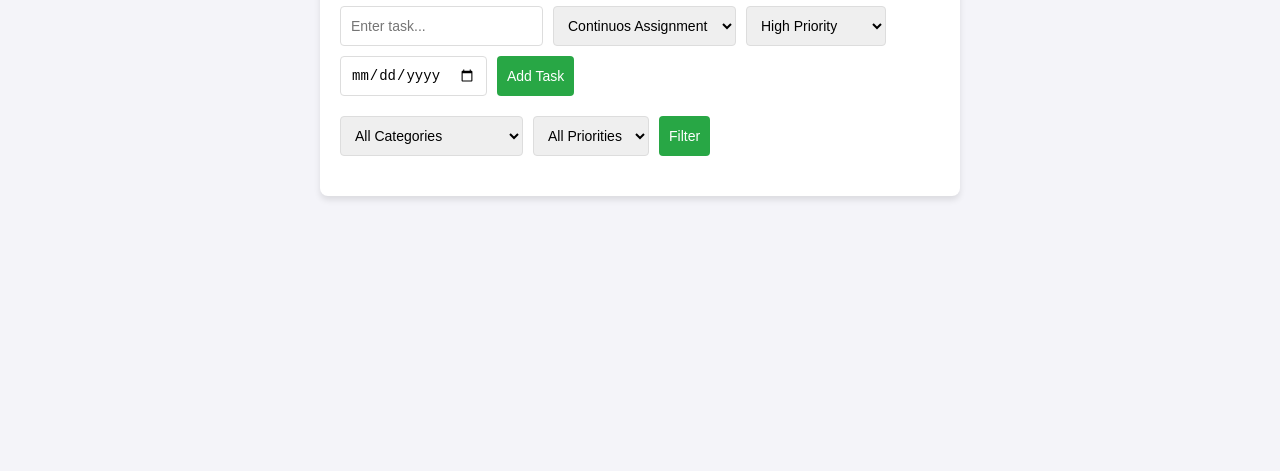
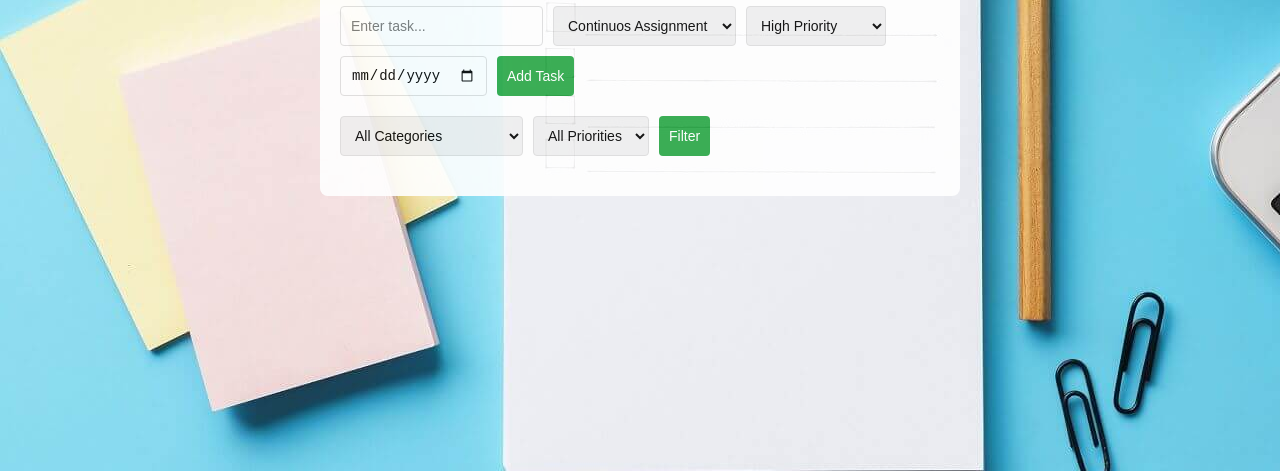
Before and after one commit to Keshala123/To-Do-List, a plain HTML site: page index.html in a window 1280 px wide. Shown: the part 369-840 px from the top of the page. Drawn offline with Linux system fonts and the light colour scheme.

Commit message:
added background image and changed opacity of container

```diff
--- a/style.css
+++ b/style.css
@@ -1,6 +1,8 @@
 body {
     font-family: 'Arial', sans-serif;
     background: #f4f4f9;
+    background-image: url("img2.jpeg");
+    background-repeat: no-repeat;
     margin: 0;
     padding: 20px;
     display: flex;
@@ -11,8 +13,9 @@ body {
 
 .container {
     background: #fff;
+    opacity: 0.9;
     border-radius: 8px;
-    box-shadow: 0 4px 6px rgba(0, 0, 0, 0.1);
+    box-shadow: 0 4px 6px rgba(0, 0, 0, 0.1,);
     padding: 20px;
     width: 100%;
     max-width: 600px;
```
